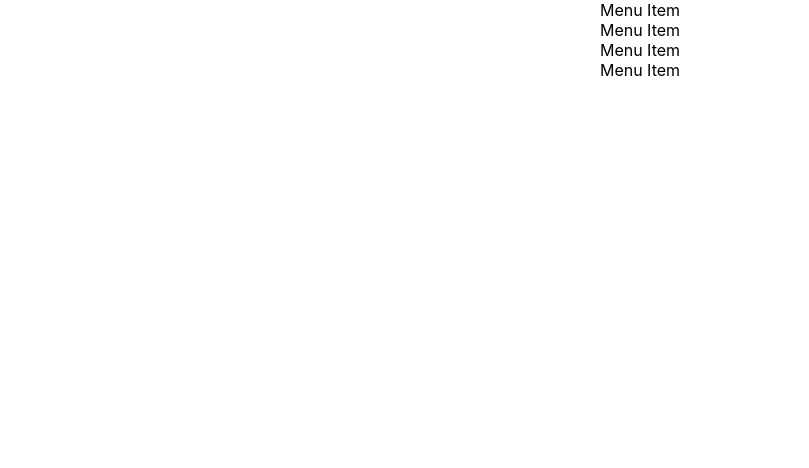
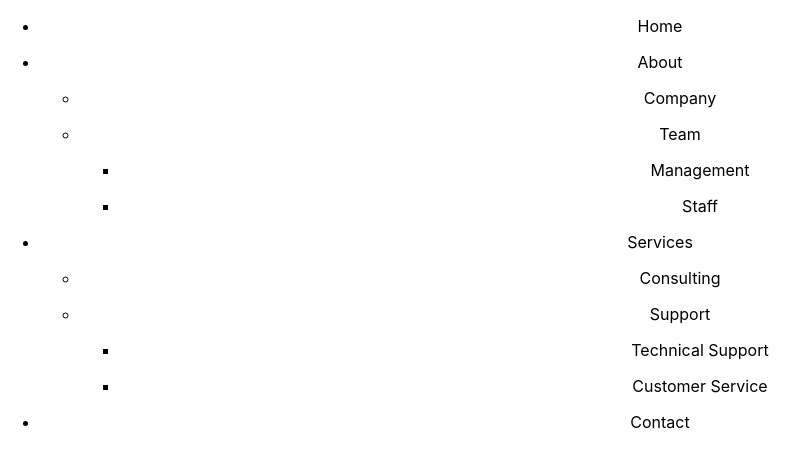
Before and after one commit to electrixky/react-small-projects, a React (Create React App) app: page / in a window 1280 px wide. Shown: the top 468 px of the page, without its empty margins (0-809 px from the left). Built offline with nearby package versions, Linux system fonts and the light colour scheme.

Commit message:
tree items recursive call

```diff
--- a/src/components/tree-view/menu-item.jsx
+++ b/src/components/tree-view/menu-item.jsx
@@ -1,3 +1,13 @@
+import MenuList from "./menu-list";
+
 export default function MenuItem({item}) {
-    return <div>Menu Item</div>
+    return <li>
+        <p>{item.title}</p>
+        {
+            item && item.children && item.children.length > 0
+                ? <MenuList list={item.children}/>
+                : null
+
+        }
+    </li>
 }
--- a/src/components/tree-view/menu-list.jsx
+++ b/src/components/tree-view/menu-list.jsx
@@ -1,7 +1,7 @@
 import MenuItem from "./menu-item";
 
 export default function MenuList({list = []}) {
-    return <div className="menu-list-container">
+    return <ul className="menu-list-container">
         {
             list && list.length
                 ? list.map(item=>{
@@ -9,5 +9,5 @@
                 })
                 : null
         }
-    </div>
+    </ul>
 }
```
